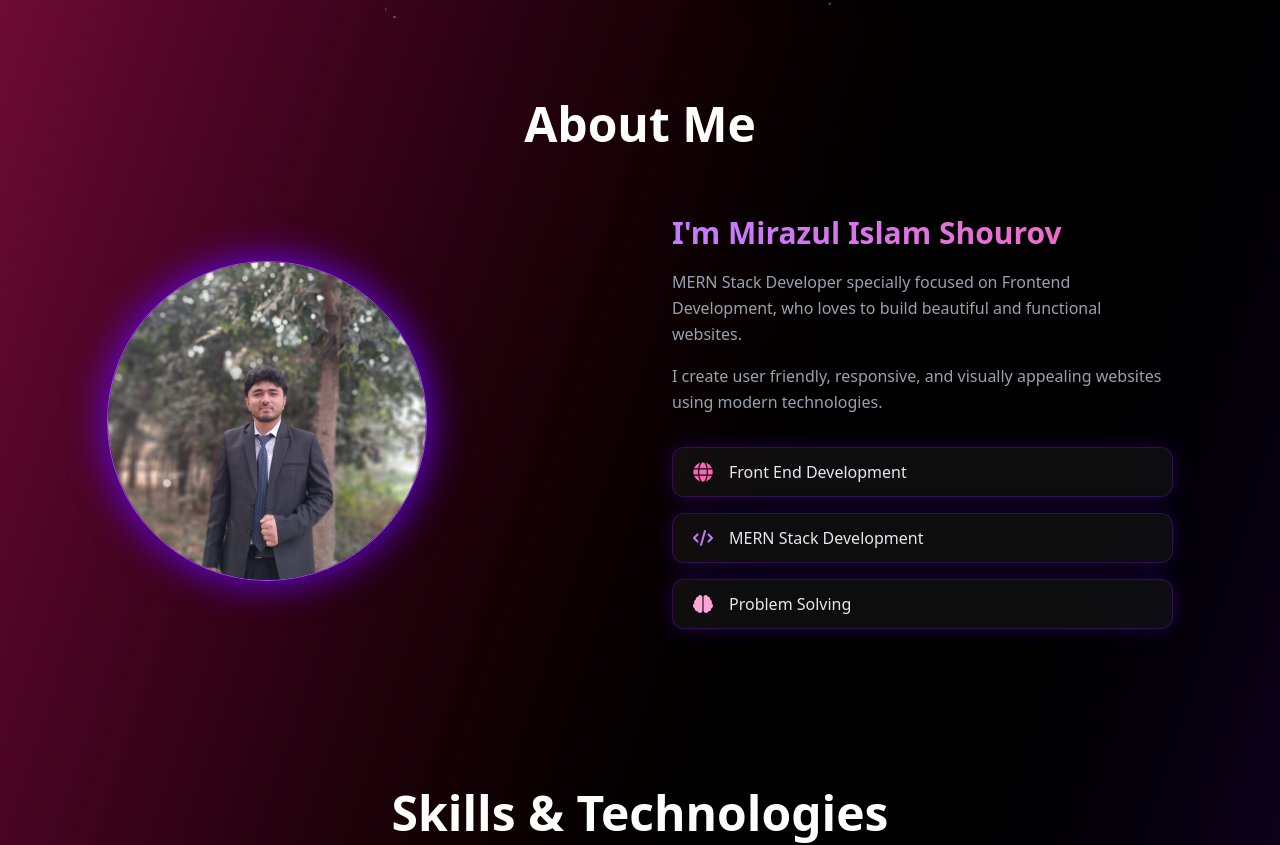
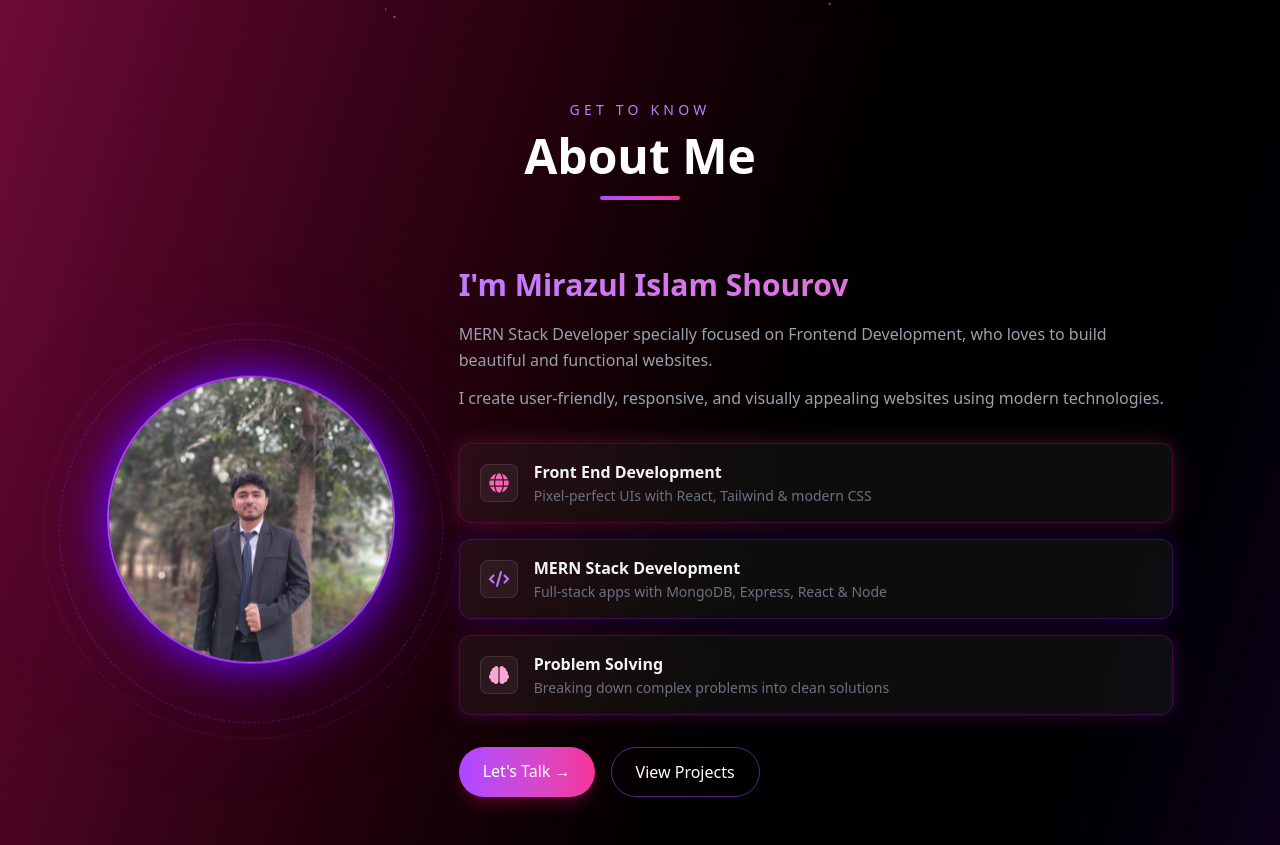
Before and after one commit to st-shourov12/my-portfolio, a React (Vite) app: page / in a window 1280 px wide. Shown: the part 536-1381 px from the top of the page. Built offline with nearby package versions, Linux system fonts and the light colour scheme.

Commit message:
changing functionalities on about section

```diff
--- a/src/components/about/About.jsx
+++ b/src/components/about/About.jsx
@@ -1,69 +1,222 @@
+// import React from "react";
+// import { FaGlobe, FaMobileAlt, FaBrain } from "react-icons/fa";
+// import pro from '../../assets/WhatsApp Image 2025-11-18 at 21.42.55_1e71dfbf.jpg'
+// import { FaCode } from "react-icons/fa6";
+
+// const About = () => {
+//   return (
+//     <div id="about" className=" w-5/6 mx-auto py-20 text-white ">
+
+//       {/* Title */}
+//       <h2 className="text-4xl md:text-5xl font-bold text-center text-white mb-16">About Me</h2>
+
+//       <div className="flex flex-col lg:flex-row items-center justify-between gap-16">
+
+//         {/* Profile Image */}
+//         <div className="relative w-full mx-auto">
+//           <div className="w-80 h-80  rounded-full overflow-hidden border border-purple-500 shadow-[0_0_40px_#6b00ff]">
+//             <img
+//               src={pro}
+//               alt="profile"
+//               className="w-full mx-auto h-full object-cover"
+//             />
+//           </div>
+//         </div>
+
+//         {/* Right Text */}
+//         <div className="w-full mx-auto">
+//           <h2 className="text-3xl font-semibold leading-snug bg-linear-to-r from-purple-400 to-pink-400 bg-clip-text text-transparent">
+//             I'm Mirazul Islam Shourov
+//           </h2>
+
+//           <p className="text-gray-400 mt-4 leading-relaxed">
+//             MERN Stack Developer specially focused on Frontend Development, who loves to build beautiful and functional websites.
+//           </p>
+
+//           <p className="text-gray-400 mt-4 leading-relaxed">
+//             I create user friendly, responsive, and visually appealing websites using modern technologies.
+//           </p>
+
+//           {/* Cards */}
+//           <div className="mt-8 space-y-4">
+
+//             {/* Card 1 */}
+//             <div className="border border-purple-800/40 px-5 py-3 rounded-xl
+//               flex items-center gap-4 bg-white/5 backdrop-blur-md
+//               hover:bg-white/10 transition shadow-[0_0_20px_#6b00ff40]">
+//               <FaGlobe className="text-pink-400 text-xl" />
+//               <span className="text-gray-200 font-medium">Front End Development</span>
+//             </div>
+
+//             {/* Card 2 */}
+//             <div className="border border-purple-800/40 px-5 py-3 rounded-xl
+//               flex items-center gap-4 bg-white/5 backdrop-blur-md
+//               hover:bg-white/10 transition shadow-[0_0_20px_#6b00ff40]">
+//               <FaCode className="text-purple-400 text-xl" />
+//               <span className="text-gray-200 font-medium">MERN Stack Development</span>
+//             </div>
+
+//             {/* Card 3 */}
+//             <div className="border border-purple-800/40 px-5 py-3 rounded-xl
+//               flex items-center gap-4 bg-white/5 backdrop-blur-md
+//               hover:bg-white/10 transition shadow-[0_0_20px_#6b00ff40]">
+//               <FaBrain className="text-pink-300 text-xl" />
+//               <span className="text-gray-200 font-medium">Problem Solving</span>
+//             </div>
+
+//           </div>
+//         </div>
+
+//       </div>
+//     </div>
+//   );
+// };
+
+// export default About;
+
+
 import React from "react";
 import { FaGlobe, FaMobileAlt, FaBrain } from "react-icons/fa";
-import pro from '../../assets/WhatsApp Image 2025-11-18 at 21.42.55_1e71dfbf.jpg'
 import { FaCode } from "react-icons/fa6";
+import pro from '../../assets/WhatsApp Image 2025-11-18 at 21.42.55_1e71dfbf.jpg';
+
+const cards = [
+  {
+    icon: <FaGlobe className="text-pink-400 text-xl" />,
+    title: "Front End Development",
+    desc: "Pixel-perfect UIs with React, Tailwind & modern CSS",
+    border: "border-pink-800/40",
+    glow: "shadow-[0_0_20px_#ec489940]",
+  },
+  {
+    icon: <FaCode className="text-purple-400 text-xl" />,
+    title: "MERN Stack Development",
+    desc: "Full-stack apps with MongoDB, Express, React & Node",
+    border: "border-purple-800/40",
+    glow: "shadow-[0_0_20px_#6b00ff40]",
+  },
+  {
+    icon: <FaBrain className="text-pink-300 text-xl" />,
+    title: "Problem Solving",
+    desc: "Breaking down complex problems into clean solutions",
+    border: "border-fuchsia-800/40",
+    glow: "shadow-[0_0_20px_#a21caf40]",
+  },
+];
 
 const About = () => {
   return (
-    <div id="about" className=" w-5/6 mx-auto py-20 text-white ">
+    <div id="about" className="w-5/6 mx-auto py-20 text-white">
 
       {/* Title */}
-      <h2 className="text-4xl md:text-5xl font-bold text-center text-white mb-16">About Me</h2>
+      <div className="text-center mb-16">
+        <p className="text-sm tracking-[0.3em] text-purple-400 uppercase mb-3">Get To Know</p>
+        <h2 className="text-4xl md:text-5xl font-bold text-white">About Me</h2>
+        {/* Underline accent */}
+        <div className="mx-auto mt-4 h-1 w-20 rounded-full bg-linear-to-r from-purple-500 to-pink-500" />
+      </div>
 
       <div className="flex flex-col lg:flex-row items-center justify-between gap-16">
 
-        {/* Profile Image */}
-        <div className="relative w-full mx-auto">
-          <div className="w-80 h-80  rounded-full overflow-hidden border border-purple-500 shadow-[0_0_40px_#6b00ff]">
-            <img
-              src={pro}
-              alt="profile"
-              className="w-full mx-auto h-full object-cover"
-            />
+        {/* Left — Profile Image */}
+        <div className="relative shrink-0 flex items-center justify-center w-full lg:w-auto">
+
+          {/* Rotating dashed ring */}
+          <div
+            className="absolute w-96 h-96 rounded-full border border-dashed border-purple-500/30"
+            style={{ animation: 'spin 18s linear infinite' }}
+          />
+          <div
+            className="absolute w-104 h-104 rounded-full border border-dashed border-pink-500/20"
+            style={{ animation: 'spin 24s linear infinite reverse' }}
+          />
+
+          {/* Glow blob */}
+          <div className="absolute w-72 h-72 rounded-full bg-purple-700/20 blur-3xl" />
+
+          {/* Profile image */}
+          <div
+            className="relative w-72 h-72 rounded-full overflow-hidden border-2 border-purple-500"
+            style={{
+              boxShadow: '0 0 40px #6b00ff, 0 0 80px #6b00ff30',
+              animation: 'float 4s ease-in-out infinite',
+            }}
+          >
+            <img src={pro} alt="profile" className="w-full h-full object-cover" />
           </div>
+
+          {/* Stat badges */}
+          {/* <div
+            className="absolute top-6 -right-4 lg:-right-10 bg-[#0d0018]/80 backdrop-blur-md border border-purple-500/40 px-4 py-2 rounded-xl text-center"
+            style={{ animation: 'float 3.5s ease-in-out infinite 0.4s', boxShadow: '0 0 16px #6b00ff50' }}
+          >
+            <p className="text-xl font-bold text-white">1+</p>
+            <p className="text-xs text-gray-400">Years Exp.</p>
+          </div>
+
+          <div
+            className="absolute bottom-6 -left-4 lg:-left-10 bg-[#0d0018]/80 backdrop-blur-md border border-pink-500/40 px-4 py-2 rounded-xl text-center"
+            style={{ animation: 'float 3.5s ease-in-out infinite 1s', boxShadow: '0 0 16px #ec489950' }}
+          >
+            <p className="text-xl font-bold text-white">10+</p>
+            <p className="text-xs text-gray-400">Projects</p>
+          </div> */}
+
         </div>
 
-        {/* Right Text */}
-        <div className="w-full mx-auto">
+        {/* Right — Text */}
+        <div className="w-full">
           <h2 className="text-3xl font-semibold leading-snug bg-linear-to-r from-purple-400 to-pink-400 bg-clip-text text-transparent">
             I'm Mirazul Islam Shourov
           </h2>
 
           <p className="text-gray-400 mt-4 leading-relaxed">
-            MERN Stack Developer specially focused on Frontend Development, who loves to build beautiful and functional websites.
+            MERN Stack Developer specially focused on Frontend Development,
+            who loves to build beautiful and functional websites.
+          </p>
+          <p className="text-gray-400 mt-3 leading-relaxed">
+            I create user-friendly, responsive, and visually appealing
+            websites using modern technologies.
           </p>
 
-          <p className="text-gray-400 mt-4 leading-relaxed">
-            I create user friendly, responsive, and visually appealing websites using modern technologies.
-          </p>
+          {/* Skill cards */}
+          <div className="mt-8 space-y-4">
+            {cards.map((card, i) => (
+              <div
+                key={i}
+                className={`border ${card.border} px-5 py-4 rounded-xl
+                  flex items-start gap-4 bg-white/5 backdrop-blur-md
+                  hover:bg-white/10 hover:scale-[1.02] transition-all duration-300 ${card.glow} cursor-default`}
+                style={{ animationDelay: `${i * 0.15}s` }}
+              >
+                <div className="mt-1 p-2 rounded-lg bg-white/5 border border-white/10">
+                  {card.icon}
+                </div>
+                <div>
+                  <p className="text-gray-100 font-semibold">{card.title}</p>
+                  <p className="text-gray-500 text-sm mt-0.5">{card.desc}</p>
+                </div>
+              </div>
+            ))}
+          </div>
 
-          {/* Cards */}
-          <div className="mt-8 space-y-4">
+          {/* CTA */}
+          <div className="mt-8 flex gap-4 flex-wrap">
 
-            {/* Card 1 */}
-            <div className="border border-purple-800/40 px-5 py-3 rounded-xl
-              flex items-center gap-4 bg-white/5 backdrop-blur-md
-              hover:bg-white/10 transition shadow-[0_0_20px_#6b00ff40]">
-              <FaGlobe className="text-pink-400 text-xl" />
-              <span className="text-gray-200 font-medium">Front End Development</span>
-            </div>
+            <a href="#contact"
+              className="px-6 py-3 rounded-full bg-linear-to-r from-purple-500 to-pink-500
+                         font-medium hover:opacity-90 hover:scale-105 transition-all duration-300
+                         shadow-lg shadow-pink-700/30"
+            >
+              Let's Talk →
+            </a>
 
-            {/* Card 2 */}
-            <div className="border border-purple-800/40 px-5 py-3 rounded-xl
-              flex items-center gap-4 bg-white/5 backdrop-blur-md
-              hover:bg-white/10 transition shadow-[0_0_20px_#6b00ff40]">
-              <FaCode className="text-purple-400 text-xl" />
-              <span className="text-gray-200 font-medium">MERN Stack Development</span>
-            </div>
-
-            {/* Card 3 */}
-            <div className="border border-purple-800/40 px-5 py-3 rounded-xl
-              flex items-center gap-4 bg-white/5 backdrop-blur-md
-              hover:bg-white/10 transition shadow-[0_0_20px_#6b00ff40]">
-              <FaBrain className="text-pink-300 text-xl" />
-              <span className="text-gray-200 font-medium">Problem Solving</span>
-            </div>
-
+            <a  href="#projects"
+              className="px-6 py-3 rounded-full border border-purple-500/50 font-medium
+                         hover:bg-white/10 hover:scale-105 transition-all duration-300"
+            >
+              View Projects
+            </a>
           </div>
         </div>
 
--- a/src/index.css
+++ b/src/index.css
@@ -14,3 +14,13 @@
 .animate-spin-slow {
   animation: spin-slow 6s linear infinite;
 }
+
+@keyframes spin {
+  from { transform: rotate(0deg); }
+  to { transform: rotate(360deg); }
+}
+
+@keyframes float {
+  0%, 100% { transform: translateY(0px); }
+  50% { transform: translateY(-12px); }
+}
```
